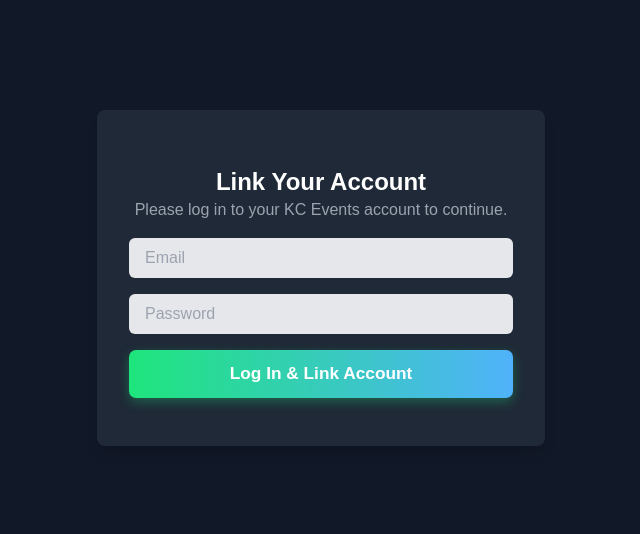
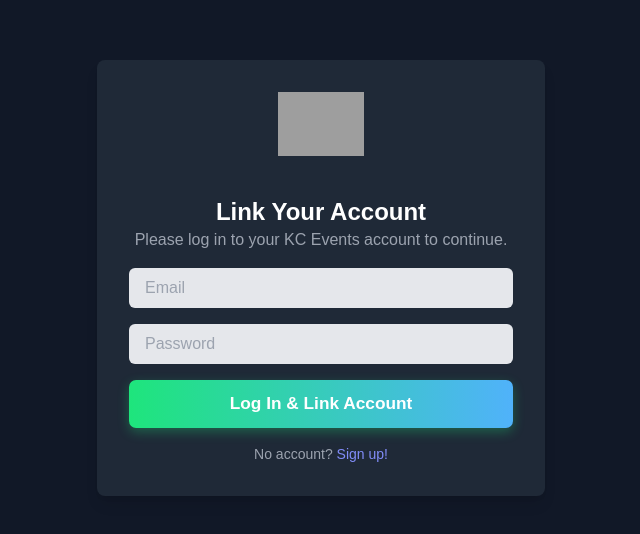
Before and after one commit to kevinmidnight7-sudo/kc-events-auth-bridge, a website: page public/link.html in a window 1280 px wide. Shown: the part 122-656 px from the top of the page, without its empty margins (319-959 px from the left). Drawn offline with nearby package versions, Linux system fonts and the light colour scheme; no server answers; grey boxes are pictures that could not be loaded.

Commit message:
link.html

```diff
--- a/public/link.html
+++ b/public/link.html
@@ -30,6 +30,11 @@
 
     <div id="app" class="w-full max-w-md p-8 space-y-6 bg-gray-800 rounded-lg shadow-lg text-center">
 
+        <!-- Logo -->
+        <div class="flex justify-center">
+            <img src="https://kevinmidnight7-sudo.github.io/messageboardkc/kcevents.png" alt="KC Events Logo" class="h-16 mb-4">
+        </div>
+
         <!-- Loading State -->
         <div id="loadingState">
             <h1 class="text-2xl font-bold">Connecting...</h1>
@@ -45,6 +50,8 @@
                 <input id="loginPass" type="password" placeholder="Password" class="w-full px-4 py-2 text-gray-900 bg-gray-200 rounded-md focus:outline-none focus:ring-2 focus:ring-indigo-500">
                 <button id="loginBtn" class="w-full form-btn">Log In & Link Account</button>
                 <p id="loginError" class="text-red-400 text-sm"></p>
+                <!-- Sign Up Link -->
+                <p class="text-sm text-gray-400">No account? <a href="https://kcevents.uk/#loginpage" target="_blank" class="text-indigo-400 hover:underline">Sign up!</a></p>
             </div>
         </div>
 
```
